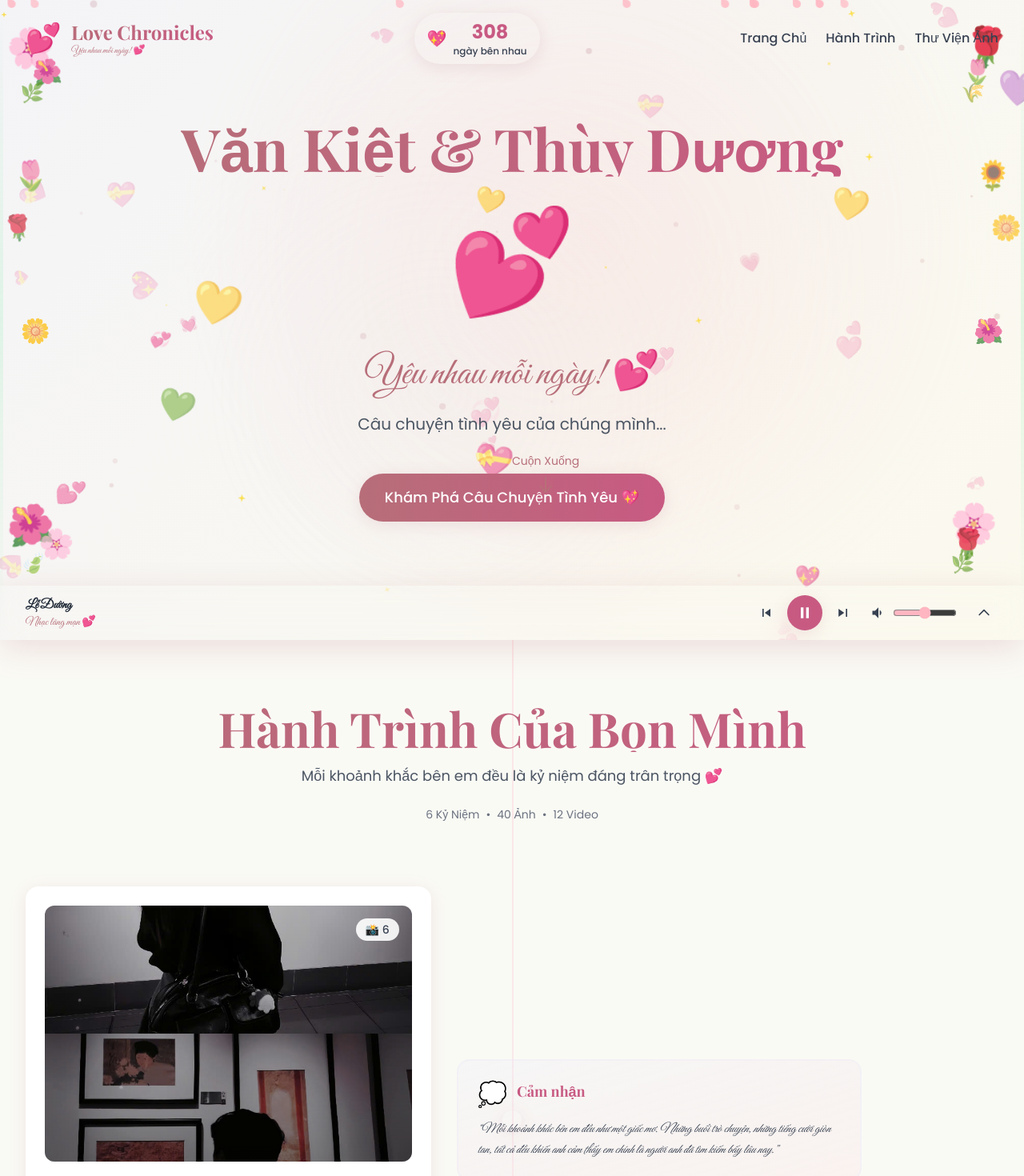
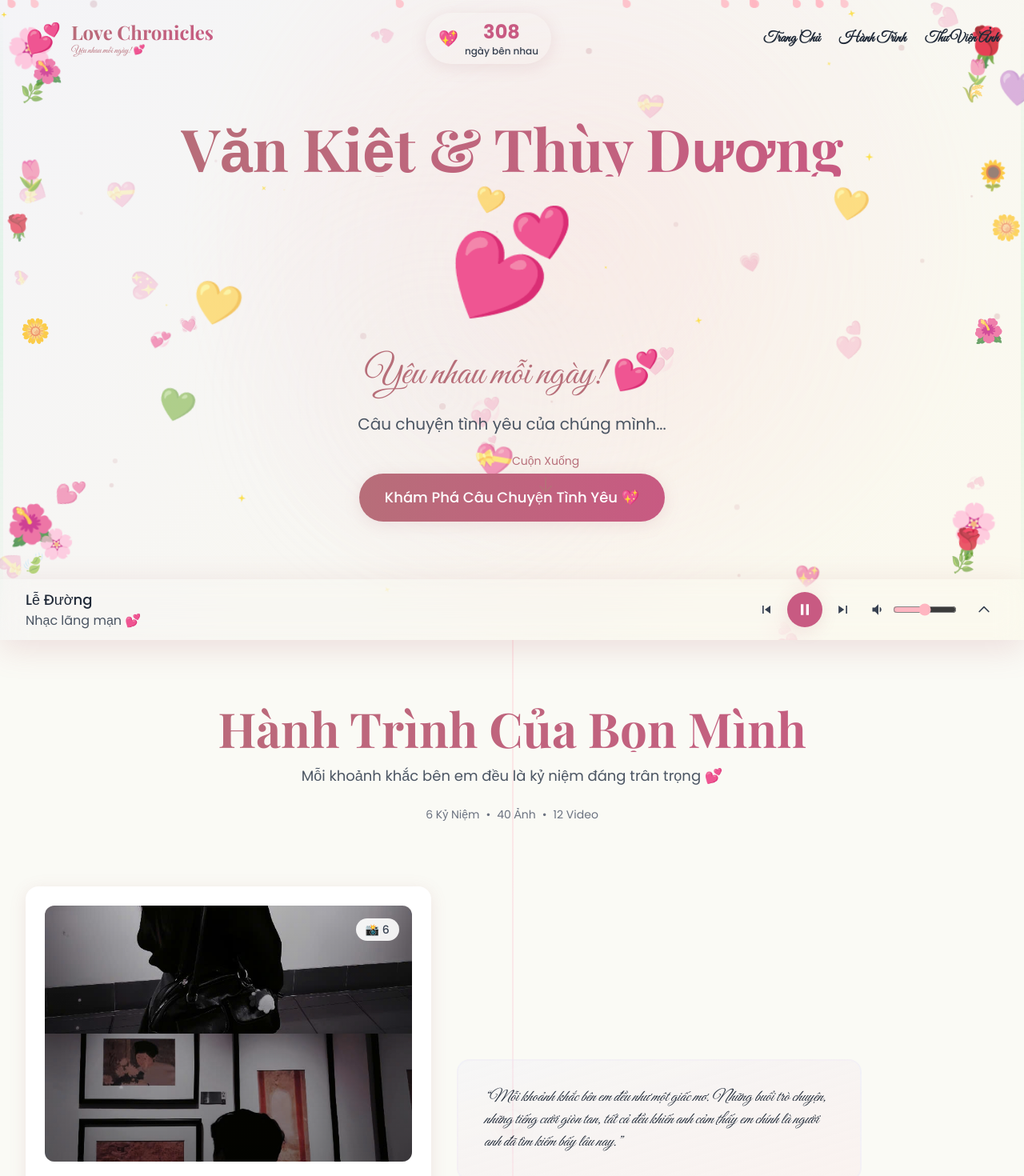
Before and after one commit to VictorAurelius/20XX-Love-Chronicles, a Next.js app: page / in a window 1280 px wide. Shown: the top 1470 px of the page at 80% size. Built offline with nearby package versions, Linux system fonts and the light colour scheme; a web font is replaced by a local one.

Commit message:
fix: font errors

```diff
--- a/src/components/BirthdayLetter.tsx
+++ b/src/components/BirthdayLetter.tsx
@@ -15,7 +15,7 @@ export default function BirthdayLetter() {
       "Anh hứa sẽ luôn ở bên em, yêu thương em, và làm em hạnh phúc mỗi ngày. Dù cuộc sống có khó khăn thế nào, anh và em sẽ cùng nhau vượt qua.",
       "Chúc em sinh nhật thật vui vẻ và ý nghĩa. Anh yêu em rất nhiều! 💖"
     ],
-    signature: "Người yêu em nhất❤️/n Văn Kiệt"
+    signature: "Người yêu em nhất❤️ /n Văn Kiệt"
   };
 
   return (
--- a/src/components/Header.tsx
+++ b/src/components/Header.tsx
@@ -68,7 +68,7 @@ export default function Header() {
               <Link
                 key={link.href}
                 href={link.href}
-                className="text-gray-700 hover:text-romantic-deepRose font-medium transition-colors duration-200 relative group"
+                className="text-lg font-accent font-semibold text-gray-800 hover:text-romantic-deepRose transition-colors duration-200 relative group"
               >
                 {link.label}
                 <span className="absolute bottom-0 left-0 w-0 h-0.5 bg-romantic-deepRose transition-all duration-300 group-hover:w-full" />
@@ -118,7 +118,7 @@ export default function Header() {
                 key={link.href}
                 href={link.href}
                 onClick={() => setIsMenuOpen(false)}
-                className="block px-4 py-2 text-center text-gray-700 hover:bg-romantic-softGray rounded-lg transition-colors"
+                className="block px-4 py-2 text-center text-lg font-accent font-semibold text-gray-800 hover:bg-romantic-softGray rounded-lg transition-colors"
               >
                 {link.label}
               </Link>
--- a/src/components/Hero.tsx
+++ b/src/components/Hero.tsx
@@ -49,7 +49,7 @@ export default function Hero() {
   if (!mounted) return null;
 
   return (
-    <section className="relative min-h-screen flex items-center justify-center overflow-hidden">
+    <section className="relative min-h-screen flex items-center justify-center overflow-hidden py-20">
       {/* Background gradient */}
       <div className="absolute inset-0 gradient-romantic-3 opacity-30" />
 
--- a/src/components/MusicPlayer.tsx
+++ b/src/components/MusicPlayer.tsx
@@ -138,7 +138,7 @@ export default function MusicPlayer({ isBirthdayMode = false }: MusicPlayerProps
             transition={{ duration: 0.3 }}
           >
             <div className="max-h-64 overflow-y-auto p-4">
-              <h3 className="text-sm font-semibold text-gray-800 mb-3">
+              <h3 className="text-base font-semibold text-gray-800 mb-3">
                 {isBirthdayMode ? '🎂 Nhạc Sinh Nhật' : '🎵 Danh Sách Phát'}
               </h3>
               <div className="space-y-2">
@@ -155,7 +155,7 @@ export default function MusicPlayer({ isBirthdayMode = false }: MusicPlayerProps
                         : 'hover:bg-romantic-softGray text-gray-700'
                     }`}
                   >
-                    <p className="text-sm font-medium">{track.title}</p>
+                    <p className="text-base font-medium">{track.title}</p>
                   </button>
                 ))}
               </div>
@@ -169,10 +169,10 @@ export default function MusicPlayer({ isBirthdayMode = false }: MusicPlayerProps
         <div className="flex items-center justify-between gap-4">
           {/* Track info */}
           <div className="flex-1 min-w-0">
-            <p className="text-base font-accent font-semibold text-gray-800 truncate">
+            <p className="text-lg font-medium text-gray-800 truncate">
               {currentTrack.title}
             </p>
-            <p className="text-sm font-accent text-romantic-rose">
+            <p className="text-base text-gray-600">
               {isBirthdayMode ? 'Chế độ sinh nhật 🎂' : 'Nhạc lãng mạn 💕'}
             </p>
           </div>
--- a/src/components/Timeline.tsx
+++ b/src/components/Timeline.tsx
@@ -147,14 +147,8 @@ function TimelineCard({ event, index }: { event: TimelineEvent; index: number })
           initial="hidden"
           animate={inView ? 'visible' : 'hidden'}
         >
-          <div className="p-6 bg-gradient-to-br from-romantic-lavender/20 to-romantic-pink/10 rounded-2xl border-2 border-romantic-lavender/30">
-            <div className="flex items-start gap-3 mb-3">
-              <span className="text-3xl">💭</span>
-              <h4 className="text-lg font-heading font-bold text-romantic-deepRose">
-                Cảm nhận
-              </h4>
-            </div>
-            <p className="text-gray-700 leading-relaxed italic font-accent">
+          <div className="h-full flex items-center p-8 bg-gradient-to-br from-romantic-lavender/20 to-romantic-pink/10 rounded-2xl border-2 border-romantic-lavender/30">
+            <p className="text-lg md:text-xl leading-relaxed italic font-accent text-gray-800">
               &ldquo;{event.feeling}&rdquo;
             </p>
           </div>
```
Also changed, not shown: scripts/action-1.md (+5 -0 lines).
